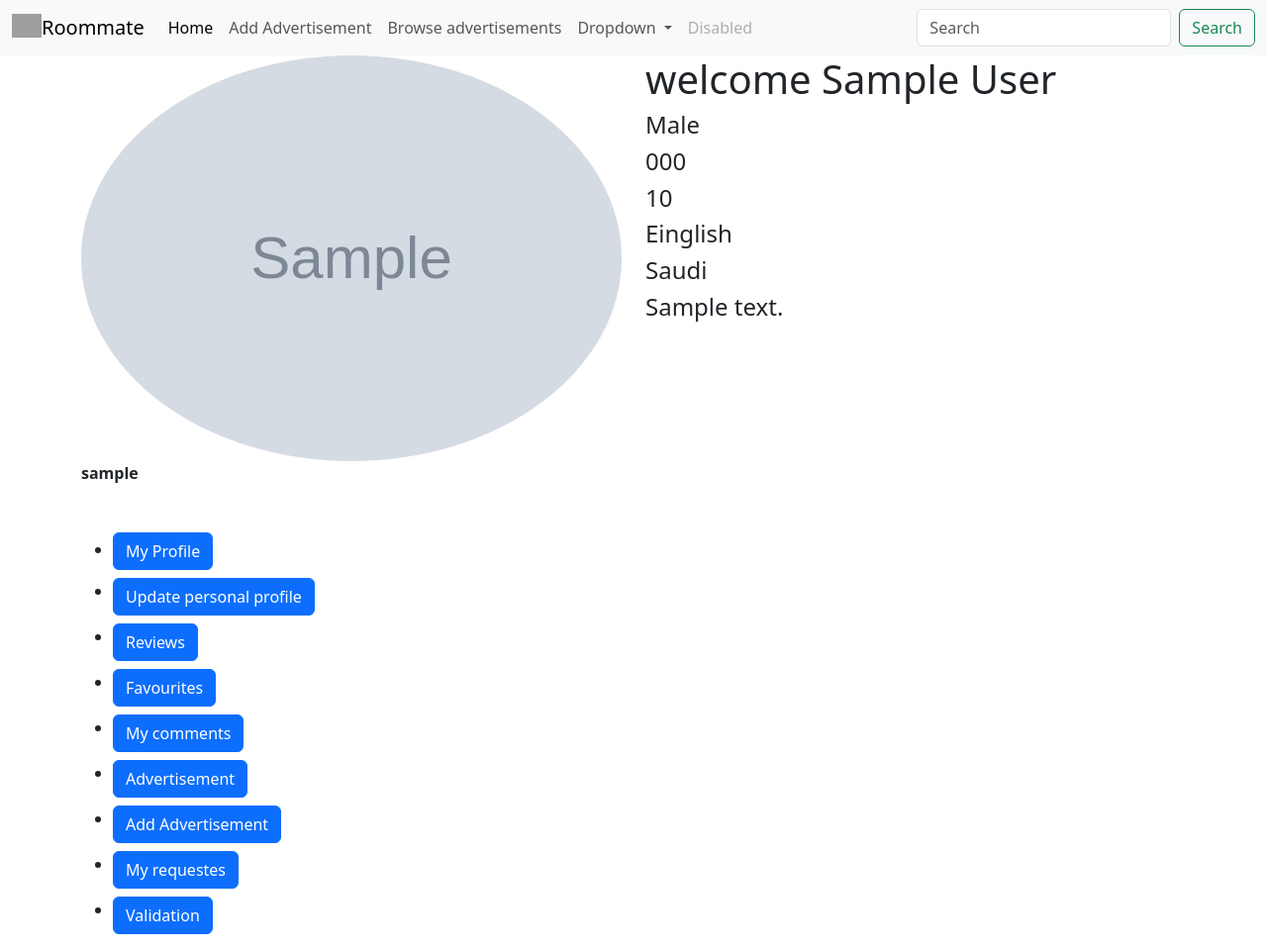
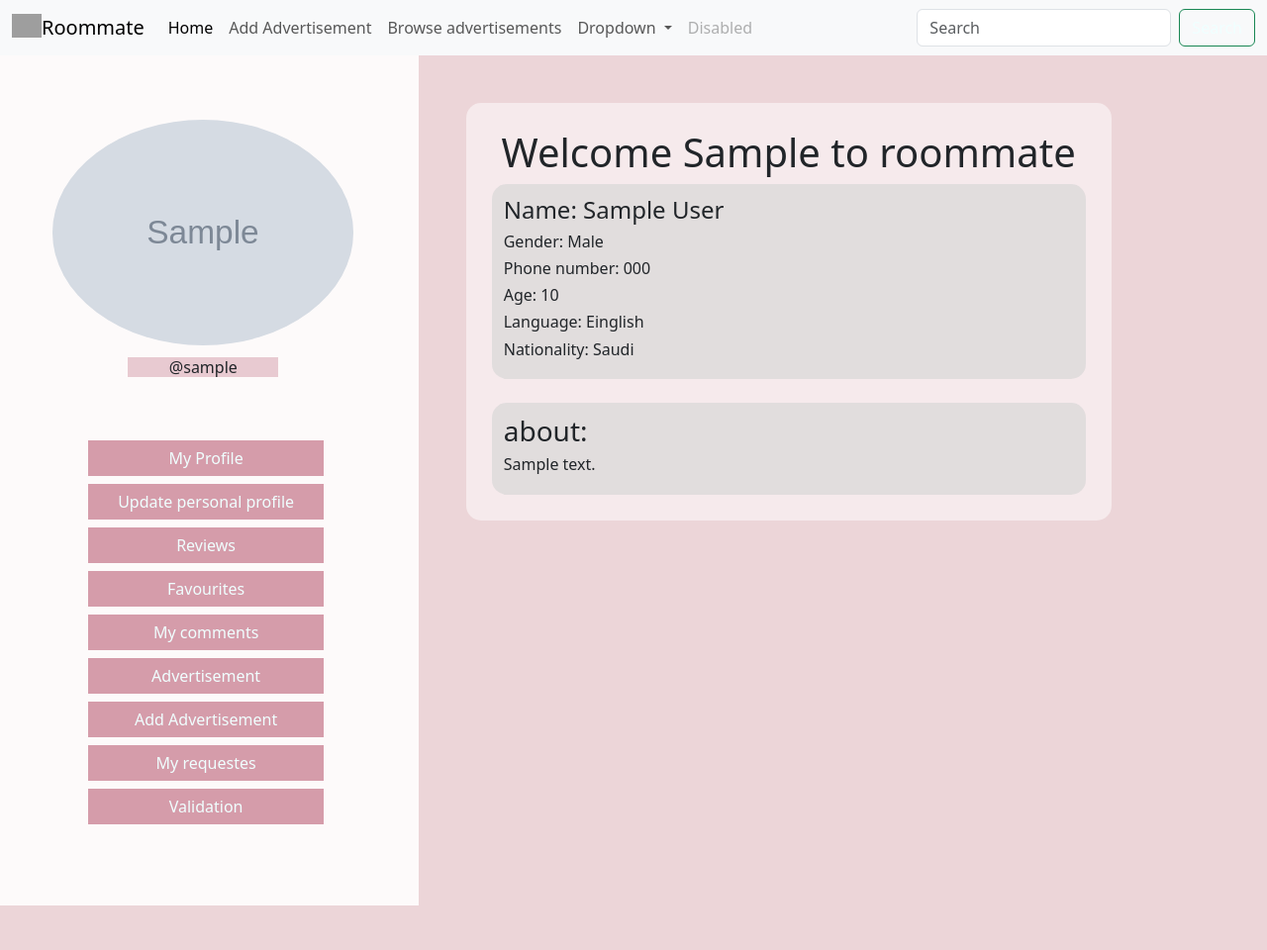
Before and after one commit to Aseelalshammrani/Roommate, a Django app: page /profile/1/ in a window 1280 px wide. Shown: the whole page at 99% size. After the commit the page ends 915 px from the top, so only its background shows below. Run offline with Django 5.2, Linux system fonts and the light colour scheme; tables that the repository leaves empty hold one stand-in row (values such as "Sample post"); grey boxes marked "Sample" are stand-in pictures; grey boxes are pictures that could not be loaded.

Commit message:
css profile

```diff
--- a/RoommateProject/accounts/admin.py
+++ b/RoommateProject/accounts/admin.py
@@ -1,3 +1,5 @@
 from django.contrib import admin
 from .models import Profile
 # Register your models here.
+
+admin.site.register(Profile)
--- a/RoommateProject/accounts/templates/accounts/profile.html
+++ b/RoommateProject/accounts/templates/accounts/profile.html
@@ -5,38 +5,113 @@
 
 {% block content %}
 
+<style>
+body{
+    background-color: rgb(236, 213, 216);
+}
 
-    <div class="container">
+.transitions{
+
+    background-color: rgba(255, 255, 255, 0.882);
+    padding:5%;
+    height: 100%;
+}
+
+.transitions2 a{
+    background-color: rgb(213, 156, 170);
+    width: 90%;
+    border: rgb(213, 156, 170) ;
+    border-radius: 0px;
+
+}
+.transitions2{
+    list-style-type: none;
+}
+
+a:hover {
+    color: rgb(213, 156, 170);
+}
+.btn:hover{
+    color: rgb(213, 156, 170);
+    background-color: rgb(238, 206, 214);
+
+
+}
+.btn{
+    color: azure;
+}
+.user_data{
+    background-color: rgba(255, 255, 255, 0.492);
+    height: 70%;
+    padding: 2%;
+    border-radius: 15px;
+}
+.data{
+    background-color: rgba(214, 214, 214, 0.619);
+    padding: 2%;
+    border-radius: 15px;
+
+
+}
+.username{
+    background-color:  rgb(232, 202, 209);
+
+    padding: 2%;
+    width: 50%;
+
+    height: 20px;
+
+}
+
+
+
+</style>
+    <div class="">
         <div class="row">
-            <div class="col-md-6">
+
+            <div class="col-4 transitions" >
 
                 <div class="d-flex flex-column gap-1">
-                    <img class="rounded-circle" src="{{ user.profile.personal_image.url }}"  />
+                    <img class="rounded-circle w-100" src="{{ user.profile.personal_image.url }}"   />
+                    <div class="d-flex align-items-center justify-content-center gap-2">
+                        <p class="mt-2 username d-flex flex-column justify-content-center align-items-center"> @{{ user.username }}</p>
+                    </div>
 
                 </div>
-                <p> <strong>{{ user.username }}</strong></p>
-                <ul class="gap-1 mt-5">
-                    <li><a href="{% url 'accounts:user_profile' request.user.id %}" class="btn btn-primary ">My Profile</a></li>
-                    <li><a href="{% url 'accounts:update_user_view'%}"class="btn btn-primary mt-2">Update personal profile </a></li>
-                    <li><a href="#"class="btn btn-primary mt-2"> Reviews</a></li>
-                    <li><a href="{% url 'accounts:favorite'%}"class="btn btn-primary mt-2"> Favourites</a></li>
-                    <li><a href="#"class="btn btn-primary mt-2"> My comments</a></li>
-                    <li><a href="#"class="btn btn-primary mt-2"> Advertisement</a></li>
-                    <li><a href="#"class="btn btn-primary mt-2"> Add Advertisement</a></li>
-                    <li><a href="#"class="btn btn-primary mt-2 "> My requestes</a></li>
-                    <li><a href="#"class="btn btn-primary mt-2 "> Validation</a></li>
+            <div class="transitions2">
+                <ul class="gap-1 mt-5 mx-1 transitions2">
+                    <li><a href="{% url 'accounts:user_profile' request.user.id %}" class="btn  ">My Profile</a></li>
+                    <li><a href="{% url 'accounts:update_user_view'%}"class="btn  mt-2">Update personal profile </a></li>
+                    <li><a href="#"class="btn  mt-2"> Reviews</a></li>
+                    <li><a href="{% url 'accounts:favorite'%}"class="btn  mt-2"> Favourites</a></li>
+                    <li><a href="#"class="btn  mt-2 "> My comments</a></li>
+                    <li><a href="#"class="btn  mt-2"> Advertisement</a></li>
+                    <li><a href="#"class="btn  mt-2"> Add Advertisement</a></li>
+                    <li><a href="#"class="btn  mt-2 "> My requestes</a></li>
+                    <li><a href="#"class="btn  mt-2 "> Validation</a></li>
                 </ul>
             </div>
 
+            </div>
 
-            <div class="col-md-6">
-                <h1> welcome {{user.first_name}} {{user.last_name}}</h1>
-                <h4>{{user.profile.gender}} </h4>
-                <h4>{{user.profile.phone_number}}</h4>
-                <h4>{{user.profile.age}}</h4>
-                <h4>{{user.profile.language}}</h4>
-                <h4>{{user.profile.nationality}}</h4>
-                <h4>{{user.profile.about}}</h4>
+
+            <div class="col-md-6 mx-5 mt-5 user_data">
+
+                <h1 class=" d-flex flex-column justify-content-center align-items-center">Welcome  {{user.first_name}} to roommate</h1>
+                <div class="data">
+                    <h4>Name: {{user.first_name}} {{user.last_name}}</h4>
+                    <h6>Gender: {{user.profile.gender}} </h6>
+                    <h6>Phone number: {{user.profile.phone_number}}</h6>
+                    <h6>Age: {{user.profile.age}}</h6>
+                    <h6>Language: {{user.profile.language}}</h6>
+                    <h6>Nationality: {{user.profile.nationality}}</h6>
+                </div>
+
+                <div class="data mt-4" >
+                    <h3>about:</h3>
+                    <h6>{{user.profile.about}}</h6>
+                </div>
+
 
             </div>
 
--- a/RoommateProject/accounts/templates/accounts/register.html
+++ b/RoommateProject/accounts/templates/accounts/register.html
@@ -4,6 +4,7 @@
 
 
 {% block content %}
+
 
 <section class="container mt-5">
     <h1>Register New User</h1>
```
Also changed, not shown: RoommateProject/accounts/templates/accounts/update.html (+27 -17 lines), RoommateProject/media/images/46c0c87f-d9bc-443c-9b64-24d9e594b54c.jpeg.webp (added), RoommateProject/media/images/_1631630838.jpg (added), RoommateProject/media/images/_1631630838_R5p3oGR.jpg (added), RoommateProject/media/images/a.jpg (added), RoommateProject/media/images/ge_xJ1Jrmm.jpg (added).
